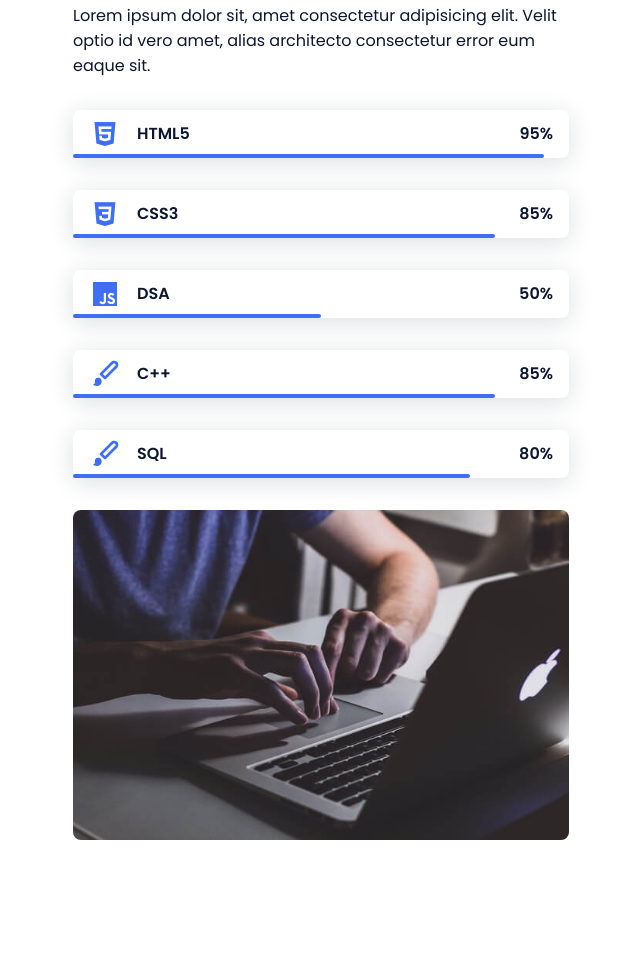
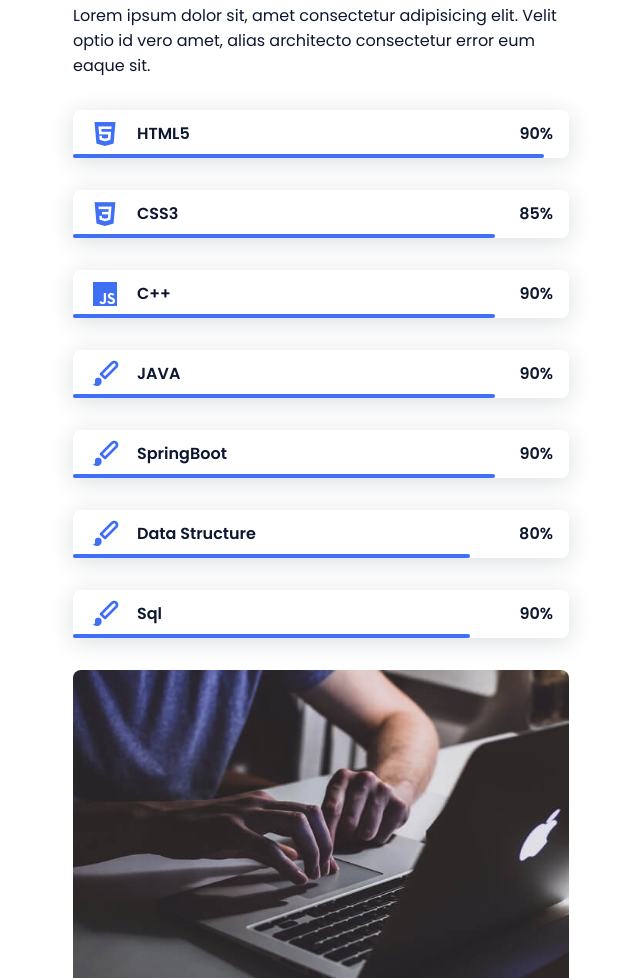
Before and after one commit to Nageshmourya/Portfolio.github.io, a plain HTML site: page index.html in a window 1280 px wide. Shown: the part 1698-2676 px from the top of the page, without its empty margins (55-695 px from the left). Drawn offline with nearby package versions, Linux system fonts and the light colour scheme.

Commit message:
Update index.html

```diff
--- a/index.html
+++ b/index.html
@@ -39,7 +39,7 @@
             <!--===== HOME =====-->
             <section class="home bd-grid" id="home">
                 <div class="home__data">
-                    <h1 class="home__title">Hi,<br>I'am <span class="home__title-color">Nagesh</span><br> & a Software Engineer</h1>
+                    <h1 class="home__title">Hi,<br>&emsp;I'am <span class="home__title-color">Nagesh</span>&emsp;&emsp;& a Software br>&emsp;&emsp;&emsp;&emsp;&emsp;Engineer</h1>
 
                     <a href="#" class="button">Contact</a>
                 </div>
@@ -80,7 +80,7 @@
             </section>
 
             <!--===== SKILLS =====-->
-            <section class="skills section" id="skills">
+                   <section class="skills section" id="skills">
                 <h2 class="section-title">Skills</h2>
 
                 <div class="skills__container bd-grid">
@@ -96,9 +96,10 @@
 
                             </div>
                             <div>
-                                <span class="skills__percentage">95%</span>
+                                <span class="skills__percentage">90%</span>
                             </div>
                         </div>
+
                         <div class="skills__data">
                             <div class="skills__names">
                                 <i class='bx bxl-css3 skills__icon'></i>
@@ -111,35 +112,49 @@
                                 <span class="skills__percentage">85%</span>
                             </div>
                         </div>
+
                         <div class="skills__data">
                             <div class="skills__names">
                                 <i class='bx bxl-javascript skills__icon' ></i>
-                                <span class="skills__name">DSA</span>
+                                <span class="skills__name">C++</span>
                             </div>
-                            <div class="skills__bar skills__js">
+                            <div class="skills__bar skills__css">
 
                             </div>
                             <div>
-                                <span class="skills__percentage">50%</span>
+                                <span class="skills__percentage">90%</span>
                             </div>
                         </div>
+
                         <div class="skills__data">
                             <div class="skills__names">
                                 <i class='bx bxs-paint skills__icon'></i>
-                                <span class="skills__name">C++</span>
+                                <span class="skills__name">JAVA</span>
                           </div>
                              <div class="skills__bar skills__css">
                             </div>
                                  <div>
-                                    <span class="skills__percentage">85%</span>
+                                    <span class="skills__percentage">90%</span>
                                  </div>
+                       </div>
+
+                       <div class="skills__data">
+                        <div class="skills__names">
+                            <i class='bx bxs-paint skills__icon'></i>
+                            <span class="skills__name">SpringBoot</span>
+                      </div>
+                         <div class="skills__bar skills__css">
+                        </div>
+                             <div>
+                                <span class="skills__percentage">90%</span>
+                             </div>
+                   </div>
 
 
-                       </div>
                             <div class="skills__data">
                             <div class="skills__names">
                                 <i class='bx bxs-paint skills__icon'></i>
-                                <span class="skills__name">SQL</span>
+                                <span class="skills__name">Data Structure </span>
                             </div>
                             <div class="skills__bar skills__sql">
 
@@ -149,11 +164,25 @@
                             </div>
                        </div>
 
+                       <div class="skills__data">
+                        <div class="skills__names">
+                            <i class='bx bxs-paint skills__icon'></i>
+                            <span class="skills__name">Sql </span>
+                        </div>
+                        <div class="skills__bar skills__sql">
+
+                        </div>
+                        <div>
+                            <span class="skills__percentage">90%</span>
+                        </div>
+                   </div>
+
                     <div>
                         <img src="assets/img/work3.jpg" alt="" class="skills__img">
                     </div>
                 </div>
             </section>
+
 
             <!--===== WORK =====-->
             <section class="work section" id="work">
```
